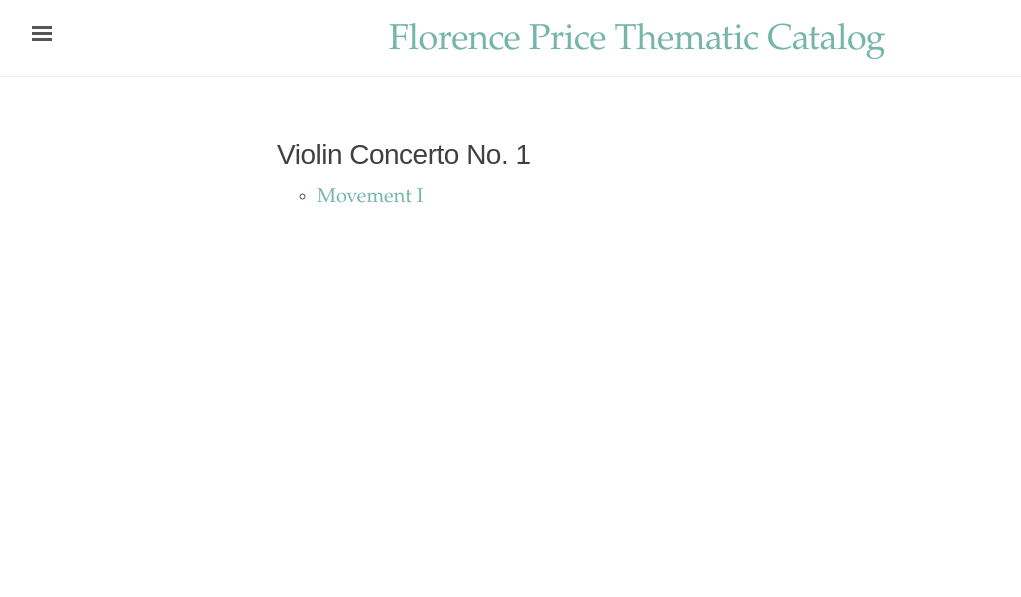
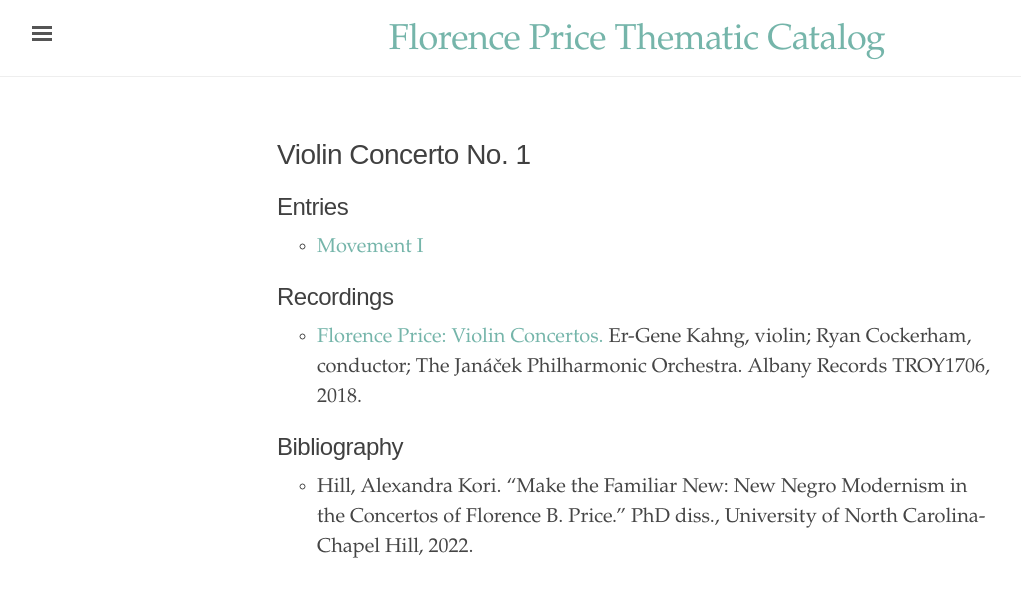
Before and after one commit to dwshadle/florence-price-catalog, a Jekyll site: the page built from _texts/price-violin_concerto_no1.md, in a window 1280 px wide. Shown: the top 597 px of the page, without its empty margins (3-1024 px from the left). Built offline with Jekyll 4.4.1, drawn with Linux system fonts in a browser that asks for light colours.

Commit message:
Update price-violin_concerto_no1.md

```diff
--- a/_texts/price-violin_concerto_no1.md
+++ b/_texts/price-violin_concerto_no1.md
@@ -6,4 +6,12 @@
 permalink: /price-violin-concerto-no1/
 ---
 
+## Entries
 - <a href="https://dwshadle.github.io/test/price-violin-concerto-no1/mvt1" target="_blank">Movement I</a>
+
+## Recordings
+
+- <a href="https://www.albanyrecords.com/mm5/merchant.mvc?Screen=PROD&Product_Code=TROY1706" target="_blank">Florence Price: Violin Concertos.</a> Er-Gene Kahng, violin; Ryan Cockerham, conductor; The Janáček Philharmonic Orchestra. Albany Records TROY1706, 2018.
+
+## Bibliography
+- Hill, Alexandra Kori. "Make the Familiar New: New Negro Modernism in the Concertos of Florence B. Price." PhD diss., University of North Carolina-Chapel Hill, 2022.
```
